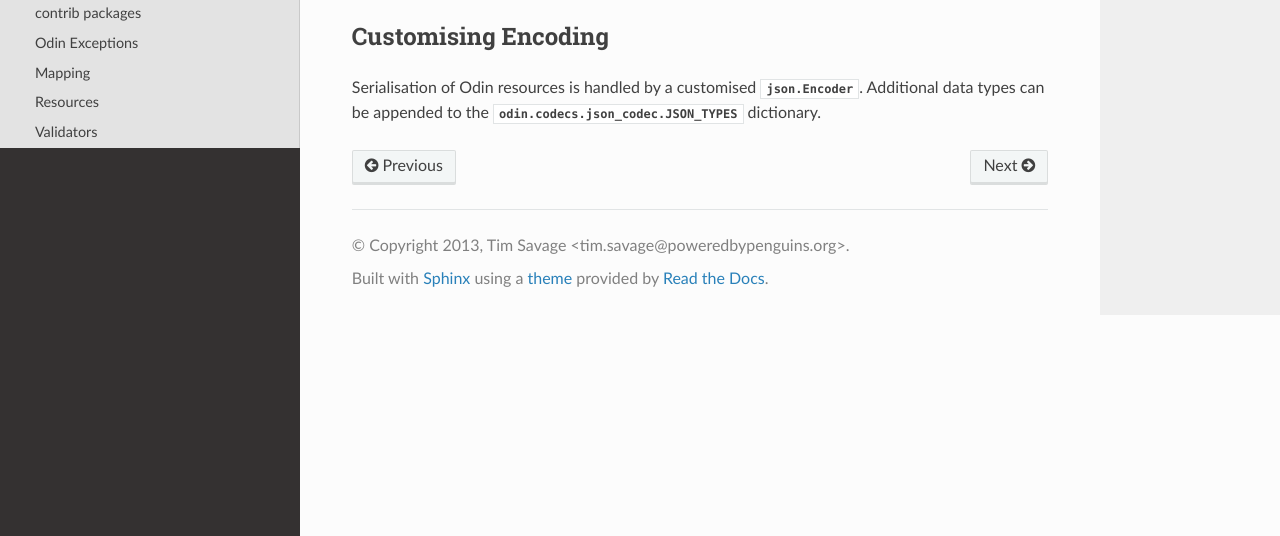
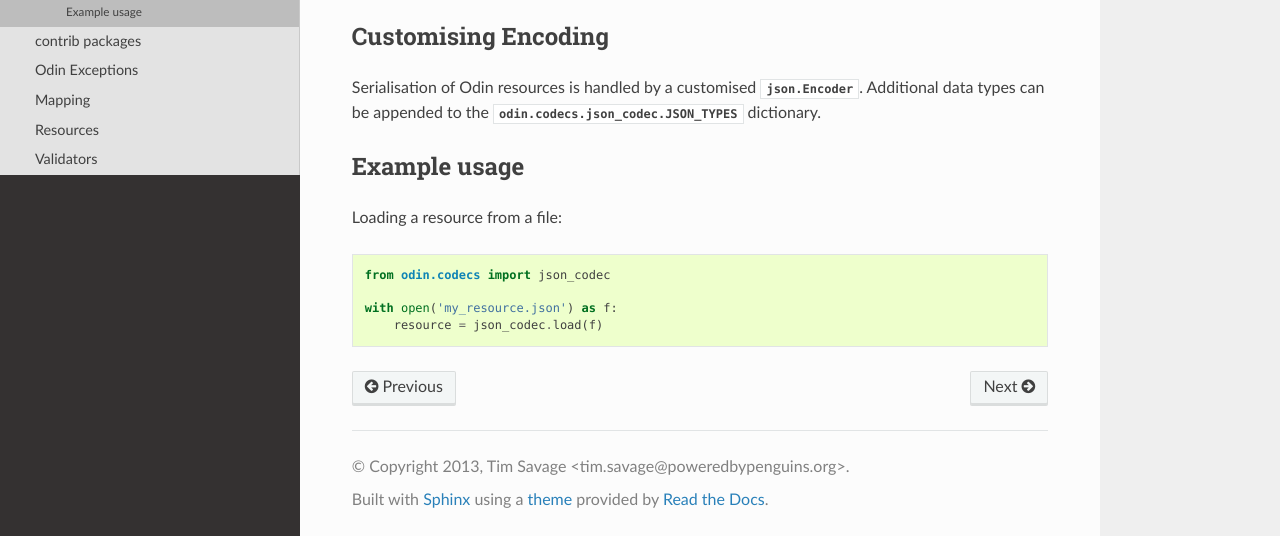
Before and after one commit to python-odin/odin, a Sphinx documentation site: the page built from docs/ref/codecs/json_codec.rst, in a window 1280 px wide and 900 px high, scrolled down 525 px, cut to the strip 364-900 px from the top of the window. Built offline with Sphinx 7.4.7 and the Read the Docs theme 2.0.0, drawn with Linux system fonts in a browser that asks for light colours.

Commit message:
Added an example

```diff
--- a/docs/ref/codecs/json_codec.rst
+++ b/docs/ref/codecs/json_codec.rst
@@ -27,3 +27,13 @@ Customising Encoding
 
 Serialisation of Odin resources is handled by a customised :py:class:`json.Encoder`. Additional data types can be
 appended to the :py:const:`odin.codecs.json_codec.JSON_TYPES` dictionary.
+
+Example usage
+=============
+
+Loading a resource from a file::
+
+    from odin.codecs import json_codec
+
+    with open('my_resource.json') as f:
+        resource = json_codec.load(f)
```
